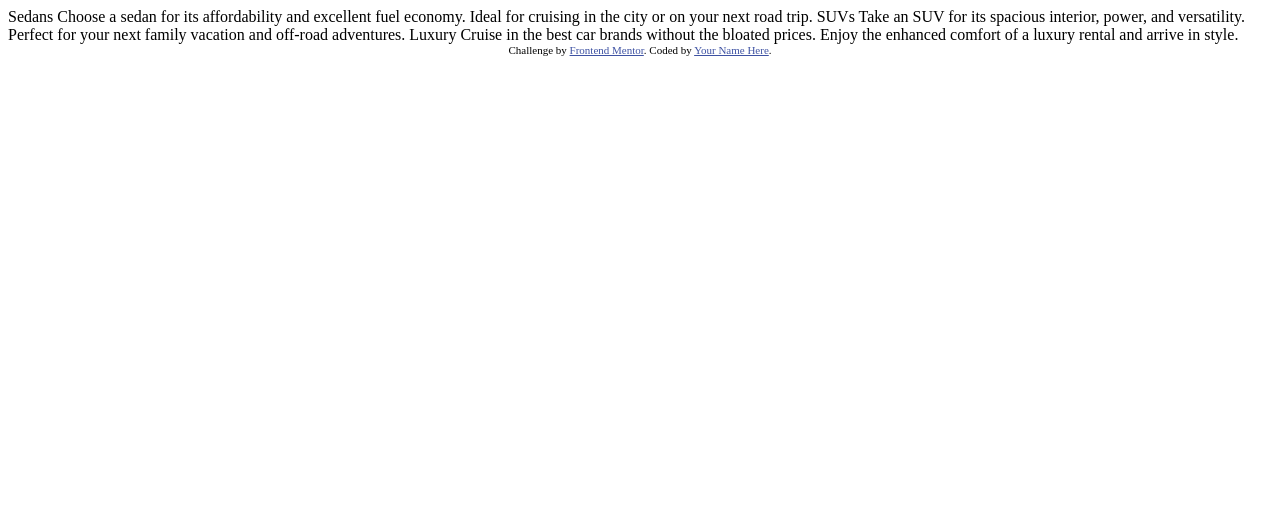
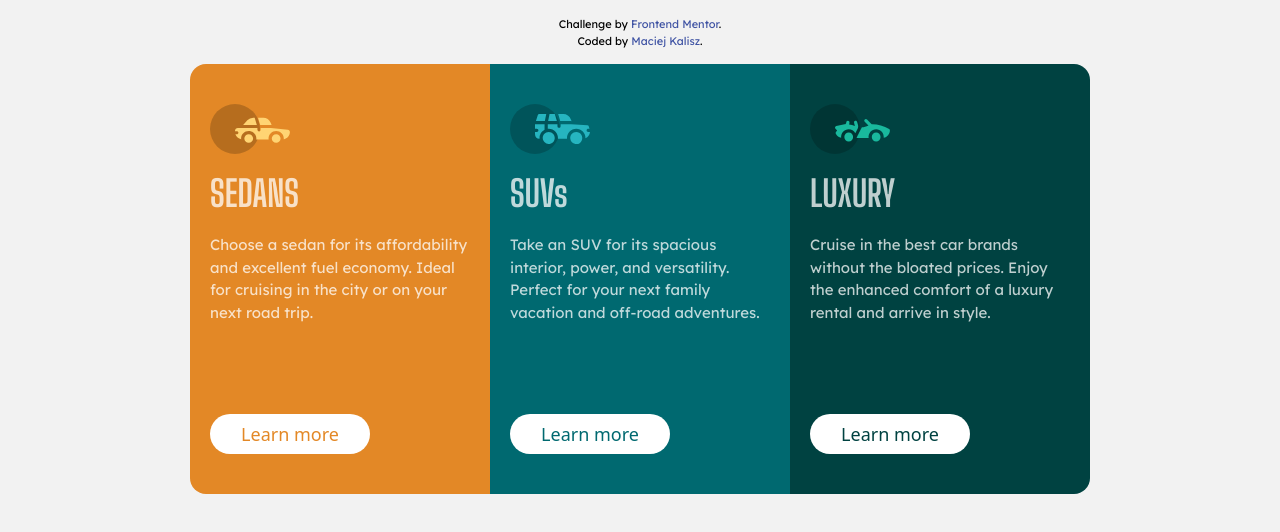
Before and after one commit to Maciej-Kalisz/3ColumnPreview, a plain HTML site: page index.html in a window 1280 px wide. Drawn offline with nearby package versions, Linux system fonts and the light colour scheme.

Commit message:
Beginning responsive support
Adding in basic responsive functionality, cleaning up code, adding in tailwind config

```diff
--- a/index.html
+++ b/index.html
@@ -8,29 +8,92 @@
 
     <title>Frontend Mentor | 3-column preview card component</title>
 
+    <!-- Including Tailwind CSS -->
+    <script src="https://cdn.tailwindcss.com"></script>
+
+    <!-- Custom Tailwind Config Settings -->
+    <script>
+      tailwind.config = {
+        theme: {
+          screens: {
+            'lg': '375px',
+          }
+        }
+      }
+    </script>
+
+    <!-- Custom styles -->
+    <style>
+      @import url('https://fonts.googleapis.com/css2?family=Big+Shoulders+Display:wght@700&family=Lexend+Deca&display=swap');
+
+      h1 {
+        font-family: 'Big Shoulders Display', sans-serif;
+      }
+
+      p {
+        font-family: 'Lexend Deca', sans-serif;
+      }
+    </style>
+
+    <!-- Config Tailwind -->
+    <script>
+      tailwind.config = {
+        theme: {
+          extend: {
+            colors: {
+              fmOrange: 'hsl(31, 77%, 52%)',
+              fmCyan: 'hsl(184, 100%, 22%)',
+              fmDarkCyan: 'hsl(179, 100%, 13%)',
+              fmWhiteText: 'hsla(0, 0%, 100%, 0.75)',
+              fmBackground: 'hsl(0, 0%, 95%)'
+            }
+          }
+        }
+      }
+    </script>
+
     <!-- Feel free to remove these styles or customise in your own stylesheet 👍 -->
     <style>
       .attribution { font-size: 11px; text-align: center; }
       .attribution a { color: hsl(228, 45%, 44%); }
     </style>
   </head>
-<body>
-
-  Sedans
+  <body class="bg-fmBackground">
+    <div class="flex justify-center">
+      <div class="flex flex-col lg:flex-row mx-auto h-[430px] lg:w-[900px] rounded-2xl mt-16 mb-4 text-fmWhiteText">
+        <div class="min-h-[430px] h-[430px] inline w-[300px] lg:rounded-l-2xl p-5 bg-fmOrange flex flex-col">
+          <img src="images/icon-sedans.svg" alt="sedan icon" class="my-5" width="80px">
+          <h1 class="text-4xl mb-5">SEDANS</h1>
+          <p class="text-[0.9375rem] flex-1">
             Choose a sedan for its affordability and excellent fuel economy. Ideal for cruising in the city
             or on your next road trip.
-
-  SUVs
+          </p>
+          <button class="rounded-full bg-white text-fmOrange text-lg px-3 py-1.5 max-w-[160px] mb-5">Learn more</button>
+        </div>
+        <div class="min-h-[430px] h-[430px] inline w-[300px] p-5 bg-fmCyan flex flex-col">
+          <img src="images/icon-suvs.svg" alt="suv icon" class="my-5" width="80px">
+          <h1 class="text-4xl mb-5">SUVs</h1>
+          <p class="text-[0.9375rem] flex-1">
             Take an SUV for its spacious interior, power, and versatility. Perfect for your next family vacation
             and off-road adventures.
-
-  Luxury
+          </p>
+          <button class="rounded-full bg-white text-fmCyan text-lg px-3 py-1.5 max-w-[160px] mb-5">Learn more</button>
+        </div>
+        <div class="min-h-[430px] h-[430px] inline w-[300px] lg:rounded-r-2xl p-5 bg-fmDarkCyan flex flex-col">
+          <img src="images/icon-luxury.svg" alt="luxury icon" class="my-5" width="80px">
+          <h1 class="text-4xl mb-5">LUXURY</h1>
+          <p class="text-[0.9375rem] flex-1">
             Cruise in the best car brands without the bloated prices. Enjoy the enhanced comfort of a luxury
             rental and arrive in style.
+          </p>
+          <button class="rounded-full bg-white text-fmDarkCyan text-lg px-3 py-1.5 max-w-[160px] mb-5">Learn more</button>
+        </div>
+      </div>
+    </div>
 
-  <div class="attribution">
-    Challenge by <a href="https://www.frontendmentor.io?ref=challenge" target="_blank">Frontend Mentor</a>.
-    Coded by <a href="#">Your Name Here</a>.
+    <div class="attribution hidden lg:fixed lg:top-4 lg:w-full lg:flex lg:flex-col lg:justify-center text-md">
+      <p>Challenge by <a href="https://www.frontendmentor.io?ref=challenge" target="_blank">Frontend Mentor</a>.</p>
+      <p class="mb-1">Coded by <a href="#">Maciej Kalisz</a>.</p>
     </div>
   </body>
 </html>
```
Lines whose indentation alone changed are shown as unchanged.
